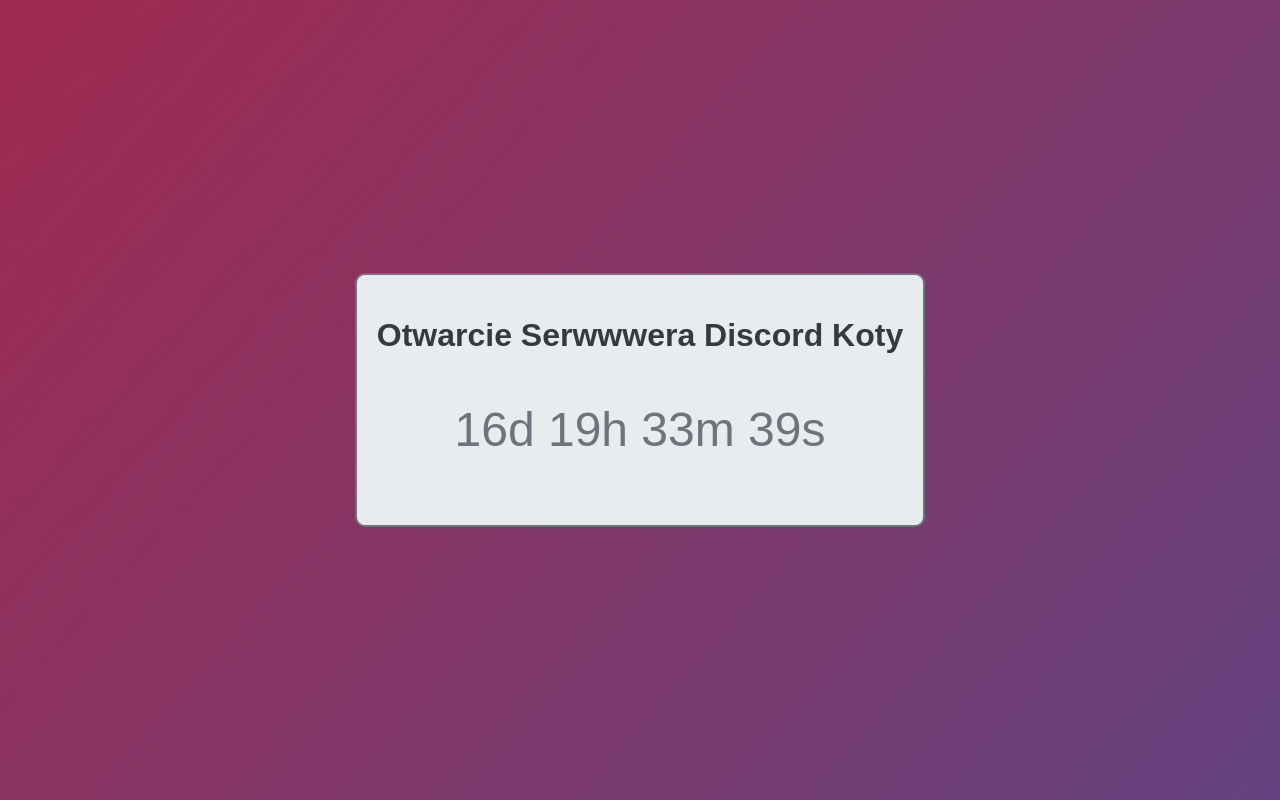
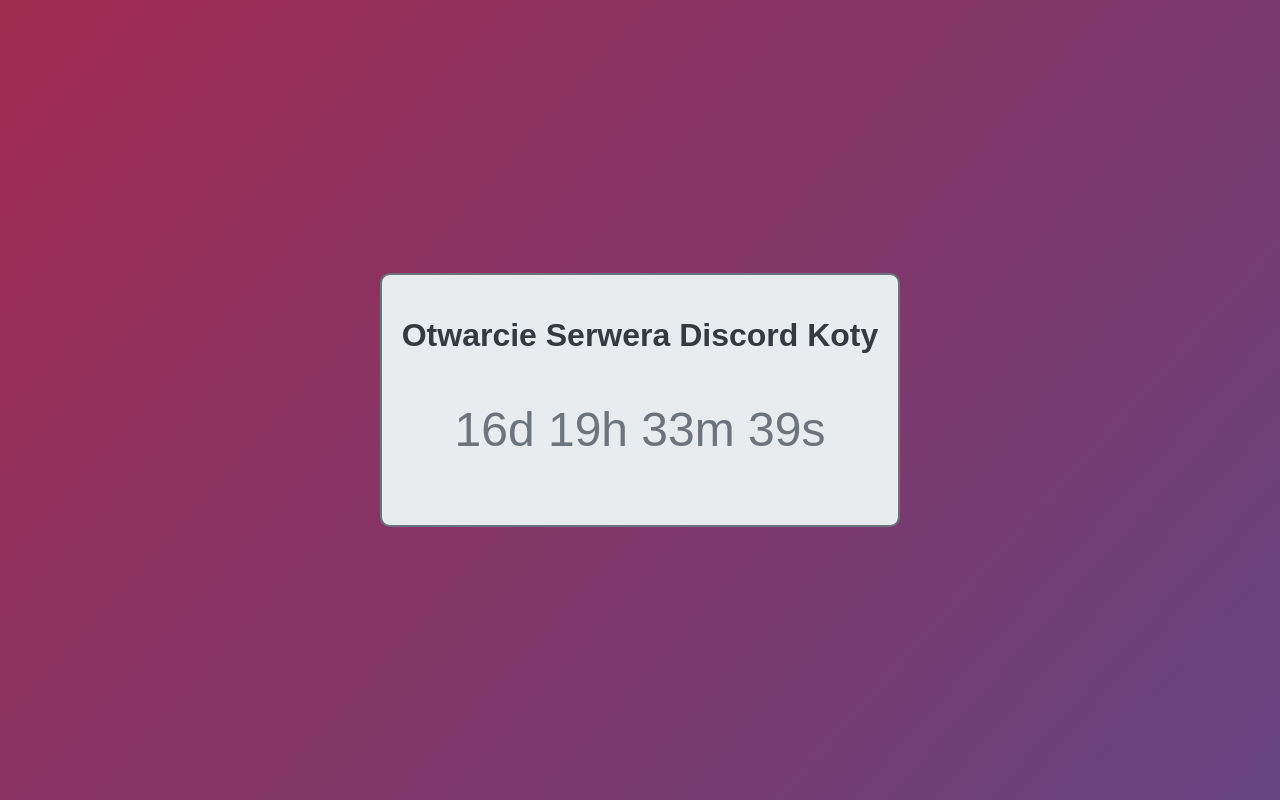
Before and after one commit to cat-server-pl/cat, a plain HTML site: page index.html in a window 1280 px wide. Drawn offline with Linux system fonts and the light colour scheme.

Commit message:
index.html

```diff
--- a/index.html
+++ b/index.html
@@ -1,7 +1,7 @@
 <!DOCTYPE html>
 <html>
 <head>
-    <title>Otwarcie Serwera Discord Koty</title>
+    <title>Otwarcie Serwera Koty</title>
     <style>
         body {
             display: flex;
@@ -37,7 +37,7 @@
 </head>
 <body>
     <div class="countdown-wrapper">
-        <h1>Otwarcie Serwwwera Discord Koty</h1>
+        <h1>Otwarcie Serwera Discord Koty</h1>
         <p id="timer"></p>
         <a id="link" style="display: none;" href="https://discord.gg/twój_link">Dołącz do naszego serwera!</a> <!-- Dodaj tutaj swój link do serwera Discord -->
     </div>
```
